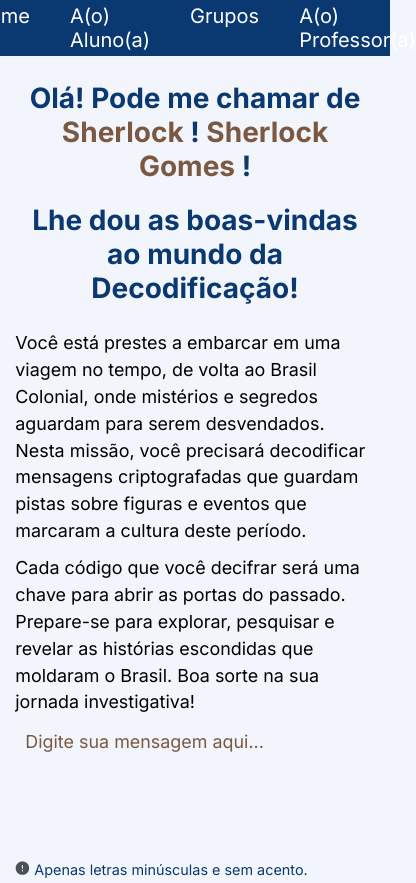
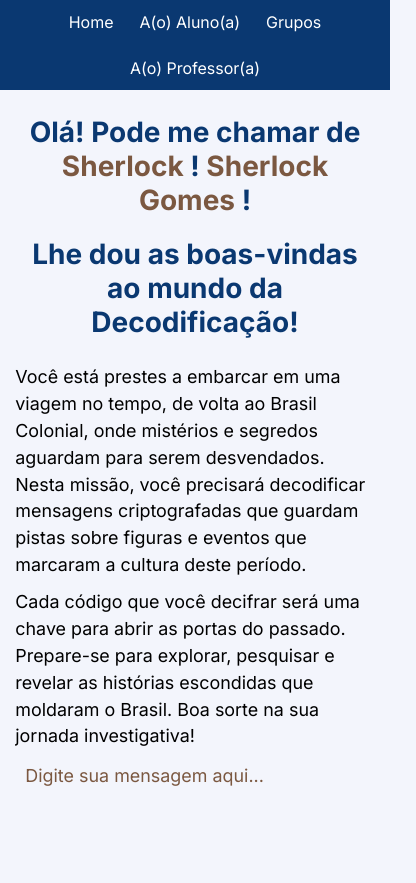
Before and after one commit to chrisfon88/chrisfon88.github.io, a plain HTML site: page index.html in a window 390 px wide. Shown: the top 883 px of the page, 416 px wide, since content can reach past the window. Drawn offline with Linux system fonts and the light colour scheme.

Commit message:
Ajuste de menu
Ajustado o menu para responsividade colocando flex-wrap: wrap;

```diff
--- a/styles.css
+++ b/styles.css
@@ -39,6 +39,7 @@ body {
 .cabecalho__menu {
     display: flex;
     justify-content: center;
+    flex-wrap: wrap;
     gap: 40px;
 }
 
@@ -218,6 +219,15 @@ body {
 }
 
 @media (max-width: 768px) {
+    .cabecalho__menu {
+        gap: 10px; /* Diminui ainda mais o espaçamento em telas menores */
+    }
+
+    .cabecalho__menu__link {
+        font-size: 16px; /* Diminui o tamanho da fonte em telas menores */
+        padding: 8px;
+    }
+
     .conteudo__criptografia, .conteudo__resultado {
         width: 100%;
     }
```
